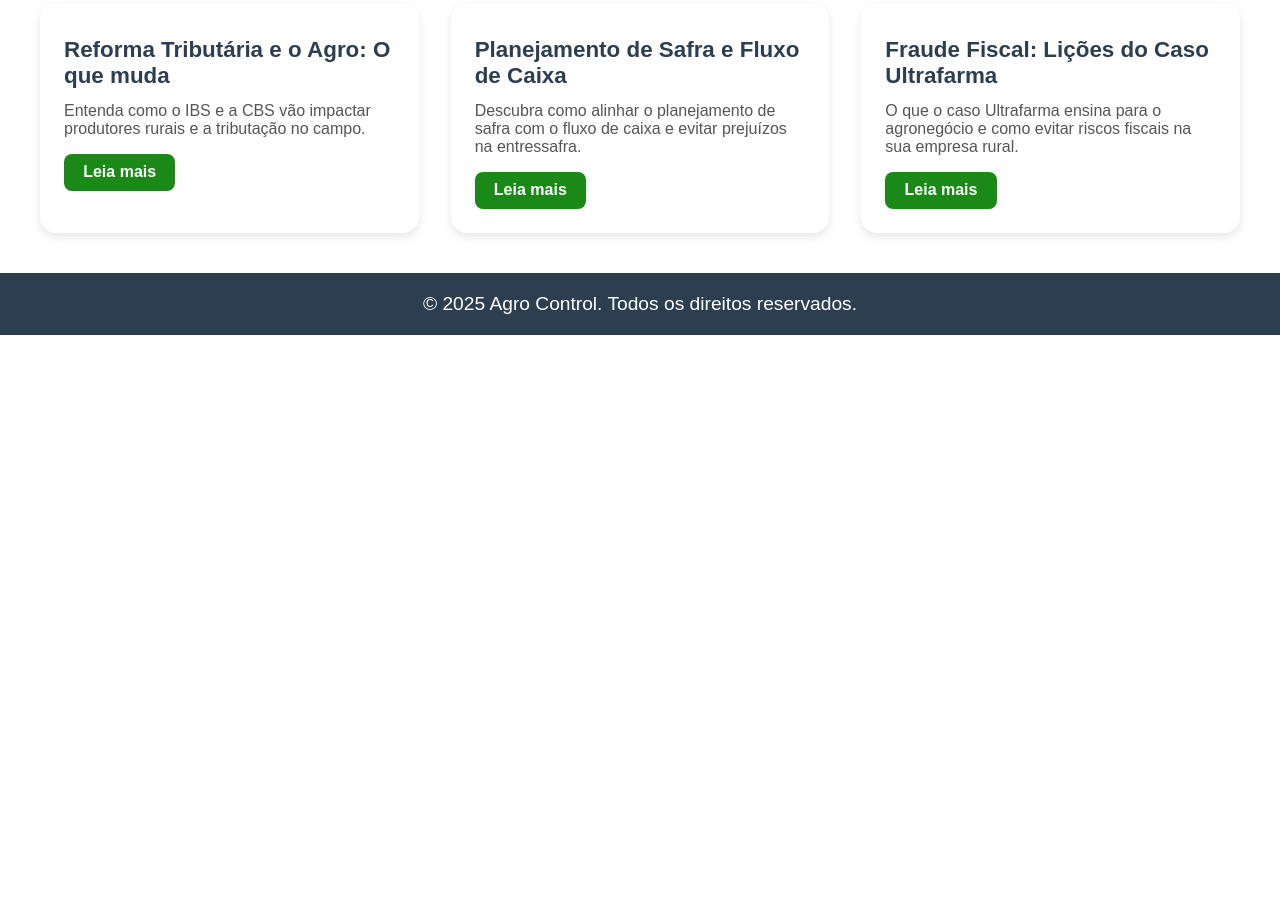
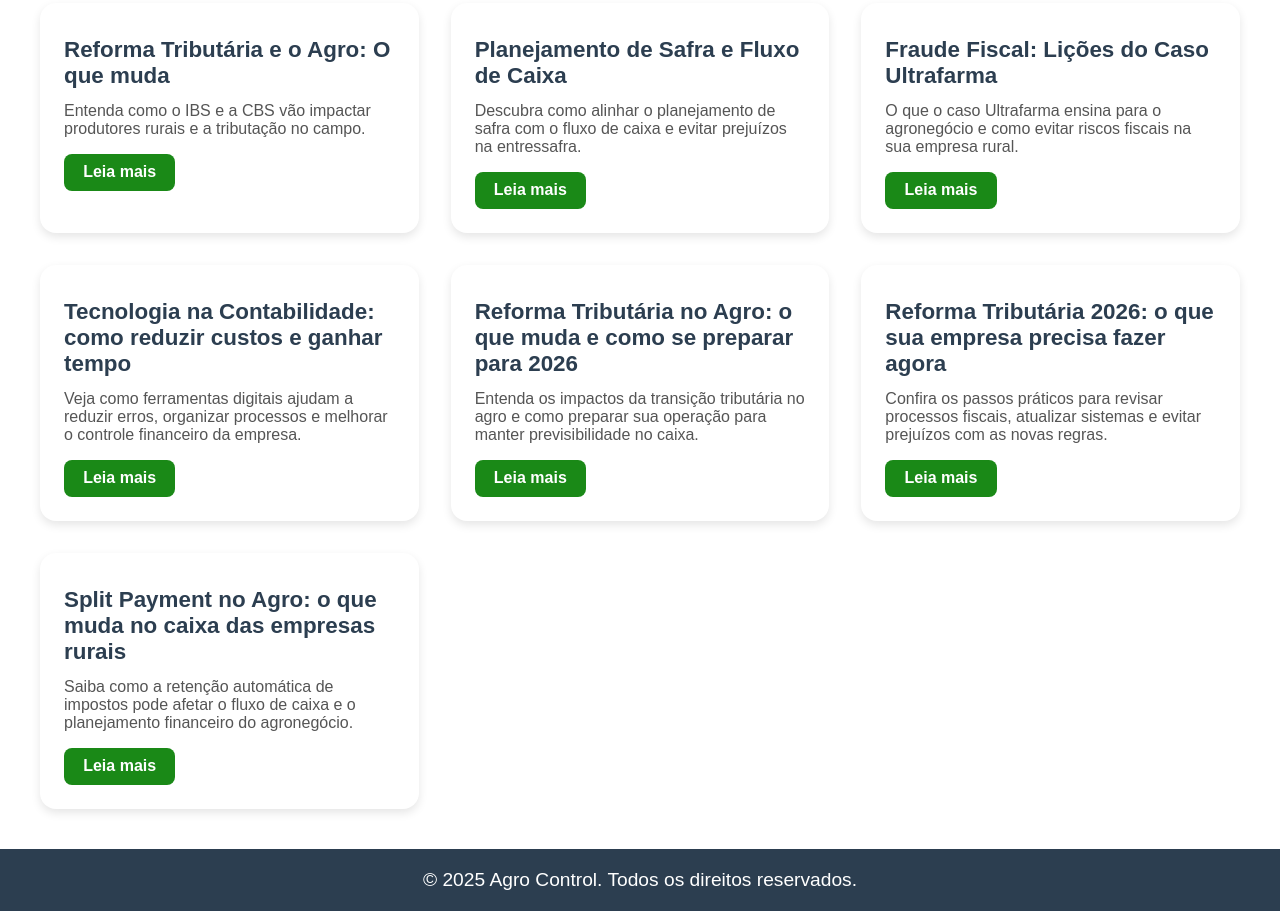
Before and after one commit to peuzada2/AGRO-CONTROL-WEBSITE, a website: page blog/Indiceblog.html in a window 1280 px wide. Shown: the part 629-1540 px from the top of the page. Before the commit the page ends 964 px from the top, so only its background shows below. Drawn offline with Linux system fonts and the light colour scheme.

Commit message:
Expande página de índice do blog com todos os posts

```diff
--- a/blog/Indiceblog.html
+++ b/blog/Indiceblog.html
@@ -4,7 +4,7 @@
   <meta charset="UTF-8">
   <meta name="viewport" content="width=device-width, initial-scale=1.0">
   <title>Blog Agro Control</title>
-  <meta name="description" content="Confira os conteúdos do blog da Agro Control: informações sobre tributação, planejamento financeiro no agro e gestão empresarial rural.">
+  <meta name="description" content="Confira todos os conteúdos do blog da Agro Control: reforma tributária, split payment, planejamento financeiro e gestão empresarial no agro.">
   <link rel="stylesheet" href="../src/styles/blog.css">
   <link rel="stylesheet" href="../src/styles/style.css">
   <link rel="stylesheet" href="../src/styles/mobile.css">
@@ -55,6 +55,32 @@
       </article>
 
       <!-- CARD 4 -->
+      <article class="indice-card-blog">
+        <h2>Tecnologia na Contabilidade: como reduzir custos e ganhar tempo</h2>
+        <p>Veja como ferramentas digitais ajudam a reduzir erros, organizar processos e melhorar o controle financeiro da empresa.</p>
+        <a href="Tecnologianacontabilidade.html" class="btn-leia-mais">Leia mais</a>
+      </article>
+
+      <!-- CARD 5 -->
+      <article class="indice-card-blog">
+        <h2>Reforma Tributária no Agro: o que muda e como se preparar para 2026</h2>
+        <p>Entenda os impactos da transição tributária no agro e como preparar sua operação para manter previsibilidade no caixa.</p>
+        <a href="Reformanoagro2026.html" class="btn-leia-mais">Leia mais</a>
+      </article>
+
+      <!-- CARD 6 -->
+      <article class="indice-card-blog">
+        <h2>Reforma Tributária 2026: o que sua empresa precisa fazer agora</h2>
+        <p>Confira os passos práticos para revisar processos fiscais, atualizar sistemas e evitar prejuízos com as novas regras.</p>
+        <a href="contabilidade2026.html" class="btn-leia-mais">Leia mais</a>
+      </article>
+
+      <!-- CARD 7 -->
+      <article class="indice-card-blog">
+        <h2>Split Payment no Agro: o que muda no caixa das empresas rurais</h2>
+        <p>Saiba como a retenção automática de impostos pode afetar o fluxo de caixa e o planejamento financeiro do agronegócio.</p>
+        <a href="splitpayment2026.html" class="btn-leia-mais">Leia mais</a>
+      </article>
 
 
     </section>
```
